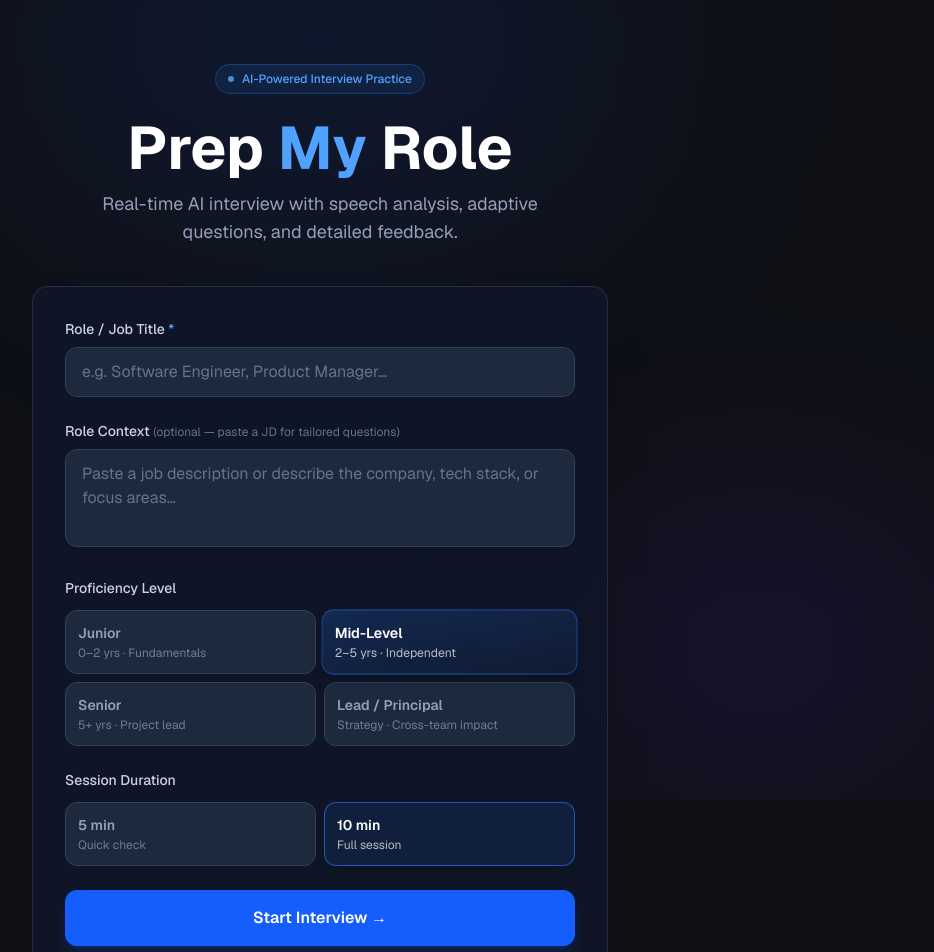
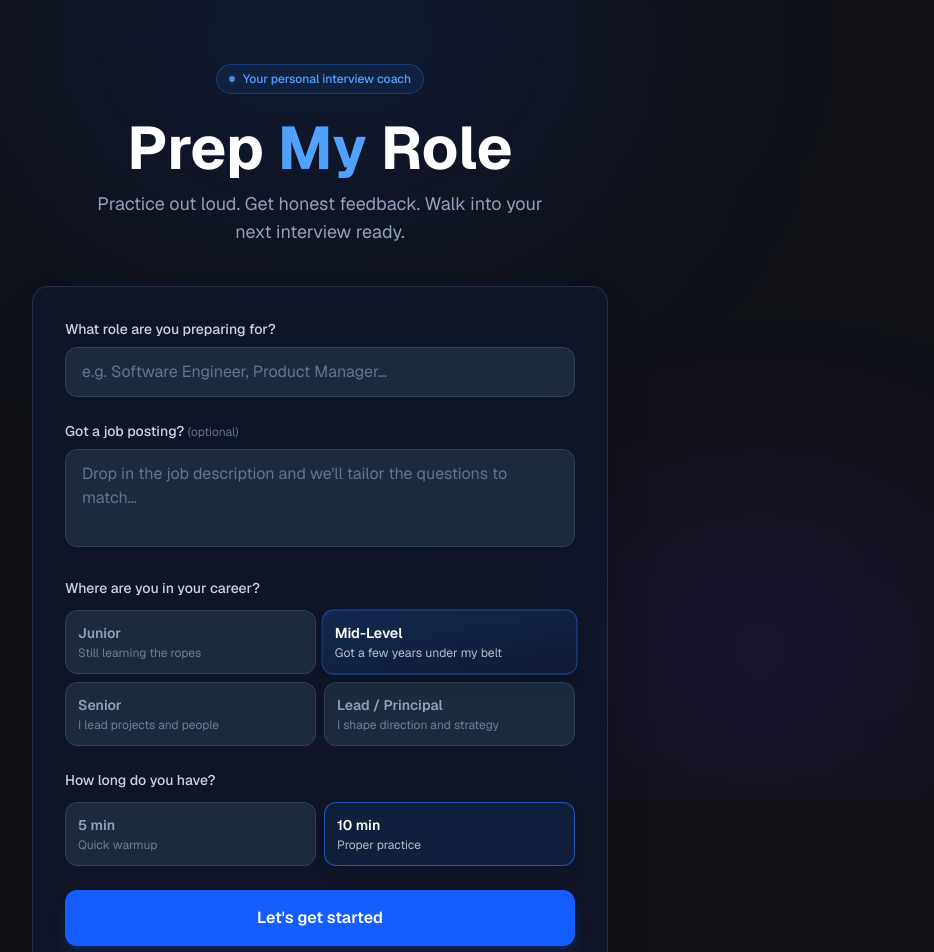
Before and after one commit to vimalthomas/prepmyrole, a Next.js app: page / in a window 1280 px wide. Shown: the top 952 px of the page, without its empty margins (320-1254 px from the left). Built offline with nearby package versions, Linux system fonts and the light colour scheme.

Commit message:
Make copy more human and conversational

```diff
--- a/src/app/page.tsx
+++ b/src/app/page.tsx
@@ -5,15 +5,15 @@ import { useRouter } from "next/navigation";
 import { Proficiency } from "@/types";
 
 const PROFICIENCY_OPTIONS: { value: Proficiency; label: string; desc: string; color: string }[] = [
-  { value: "junior",  label: "Junior",          desc: "0–2 yrs · Fundamentals",       color: "from-emerald-500/20 to-emerald-500/5 border-emerald-500/40" },
-  { value: "mid",     label: "Mid-Level",        desc: "2–5 yrs · Independent",        color: "from-blue-500/20 to-blue-500/5 border-blue-500/40" },
-  { value: "senior",  label: "Senior",           desc: "5+ yrs · Project lead",        color: "from-violet-500/20 to-violet-500/5 border-violet-500/40" },
-  { value: "lead",    label: "Lead / Principal", desc: "Strategy · Cross-team impact", color: "from-orange-500/20 to-orange-500/5 border-orange-500/40" },
+  { value: "junior",  label: "Junior",          desc: "Still learning the ropes",      color: "from-emerald-500/20 to-emerald-500/5 border-emerald-500/40" },
+  { value: "mid",     label: "Mid-Level",        desc: "Got a few years under my belt", color: "from-blue-500/20 to-blue-500/5 border-blue-500/40" },
+  { value: "senior",  label: "Senior",           desc: "I lead projects and people",    color: "from-violet-500/20 to-violet-500/5 border-violet-500/40" },
+  { value: "lead",    label: "Lead / Principal", desc: "I shape direction and strategy",color: "from-orange-500/20 to-orange-500/5 border-orange-500/40" },
 ];
 
 const DURATION_OPTIONS = [
-  { value: 5,  label: "5 min",  desc: "Quick check" },
-  { value: 10, label: "10 min", desc: "Full session" },
+  { value: 5,  label: "5 min",  desc: "Quick warmup" },
+  { value: 10, label: "10 min", desc: "Proper practice" },
 ];
 
 export default function HomePage() {
@@ -56,7 +56,7 @@ export default function HomePage() {
         {/* Badge */}
         <div className="mb-6 flex items-center gap-2 px-3 py-1.5 rounded-full border border-blue-500/30 bg-blue-500/10 text-blue-400 text-xs font-medium animate-fade-in">
           <span className="w-1.5 h-1.5 rounded-full bg-blue-400 animate-pulse" />
-          AI-Powered Interview Practice
+          Your personal interview coach
         </div>
 
         {/* Heading */}
@@ -64,7 +64,7 @@ export default function HomePage() {
           {"Prep "}<span className="text-blue-400">My</span>{" Role"}
         </h1>
         <p className="text-slate-400 text-lg text-center mb-10 max-w-md animate-fade-in" style={{ animationDelay: "120ms" }}>
-          Real-time AI interview with speech analysis, adaptive questions, and detailed feedback.
+          Practice out loud. Get honest feedback. Walk into your next interview ready.
         </p>
 
         {/* Card */}
@@ -73,7 +73,7 @@ export default function HomePage() {
           {/* Role */}
           <div>
             <label className="block text-sm font-medium text-slate-300 mb-2">
-              Role / Job Title <span className="text-blue-400">*</span>
+              What role are you preparing for?
             </label>
             <input
               type="text"
@@ -88,12 +88,12 @@ export default function HomePage() {
           {/* Description */}
           <div>
             <label className="block text-sm font-medium text-slate-300 mb-2">
-              Role Context <span className="text-slate-500 font-normal text-xs">(optional — paste a JD for tailored questions)</span>
+              Got a job posting? <span className="text-slate-500 font-normal text-xs">(optional)</span>
             </label>
             <textarea
               value={roleDescription}
               onChange={(e) => setRoleDescription(e.target.value)}
-              placeholder="Paste a job description or describe the company, tech stack, or focus areas…"
+              placeholder="Drop in the job description and we'll tailor the questions to match…"
               rows={3}
               className="w-full bg-slate-800 border border-slate-700 rounded-xl px-4 py-3 text-white placeholder-slate-500 focus:outline-none focus:ring-2 focus:ring-blue-500/60 focus:border-blue-500/60 transition-all resize-none"
             />
@@ -101,7 +101,7 @@ export default function HomePage() {
 
           {/* Proficiency */}
           <div>
-            <label className="block text-sm font-medium text-slate-300 mb-3">Proficiency Level</label>
+            <label className="block text-sm font-medium text-slate-300 mb-3">Where are you in your career?</label>
             <div className="grid grid-cols-2 gap-2">
               {PROFICIENCY_OPTIONS.map((opt) => (
                 <button
@@ -122,7 +122,7 @@ export default function HomePage() {
 
           {/* Duration */}
           <div>
-            <label className="block text-sm font-medium text-slate-300 mb-3">Session Duration</label>
+            <label className="block text-sm font-medium text-slate-300 mb-3">How long do you have?</label>
             <div className="grid grid-cols-2 gap-2">
               {DURATION_OPTIONS.map((opt) => (
                 <button
@@ -158,18 +158,18 @@ export default function HomePage() {
                 Setting up your session…
               </span>
             ) : (
-              "Start Interview →"
+              "Let's get started"
             )}
           </button>
 
           <p className="text-slate-600 text-xs text-center">
-            Microphone + camera required · Audio analyzed · Video not recorded
+            You&apos;ll need your mic on. Camera optional. Nothing is stored.
           </p>
         </div>
 
         {/* Feature pills */}
         <div className="flex flex-wrap justify-center gap-3 mt-8 animate-fade-in" style={{ animationDelay: "300ms" }}>
-          {["Adaptive questions", "Real-time transcription", "Speech analysis", "Detailed scoring"].map((f) => (
+          {["Questions that follow your answers", "Hear yourself think", "Know where you stand", "No judgement, just feedback"].map((f) => (
             <span key={f} className="px-3 py-1 rounded-full bg-slate-800 border border-slate-700 text-slate-400 text-xs">
               {f}
             </span>
```
